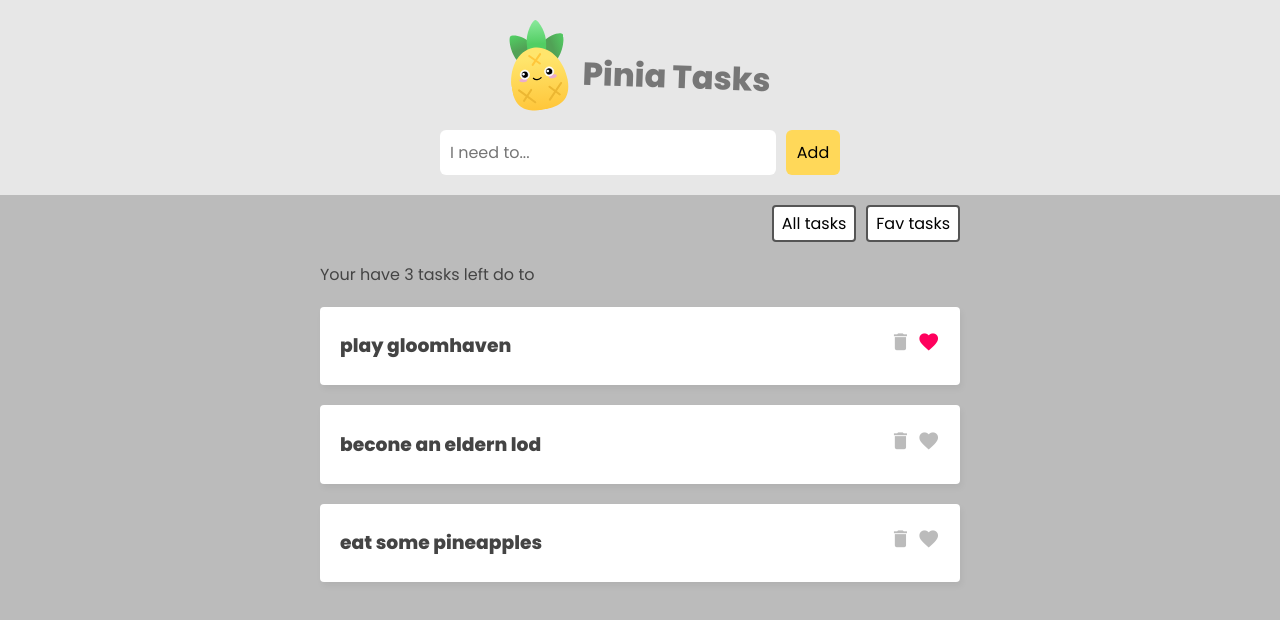
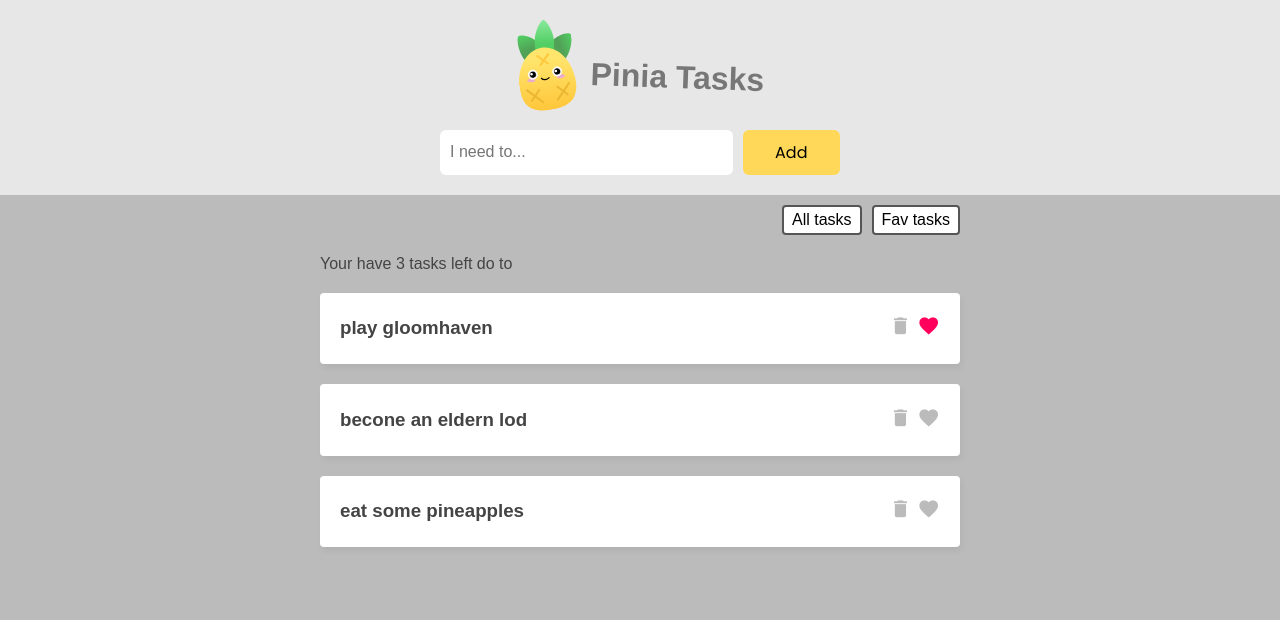
Before and after one commit to andersonvasques/pinia_tasks, a Vue app: page / in a window 1280 px wide. Shown: the top 620 px of the page. Built offline with nearby package versions, Linux system fonts and the light colour scheme; data requests are answered from the project's data file.

Commit message:
new font

```diff
--- a/src/assets/main.css
+++ b/src/assets/main.css
@@ -6,7 +6,7 @@
   margin: 0;
 }
 body * {
-  font-family: "Poppins";
+  font-family: "Arial";
 }
 
 /* header */
```
